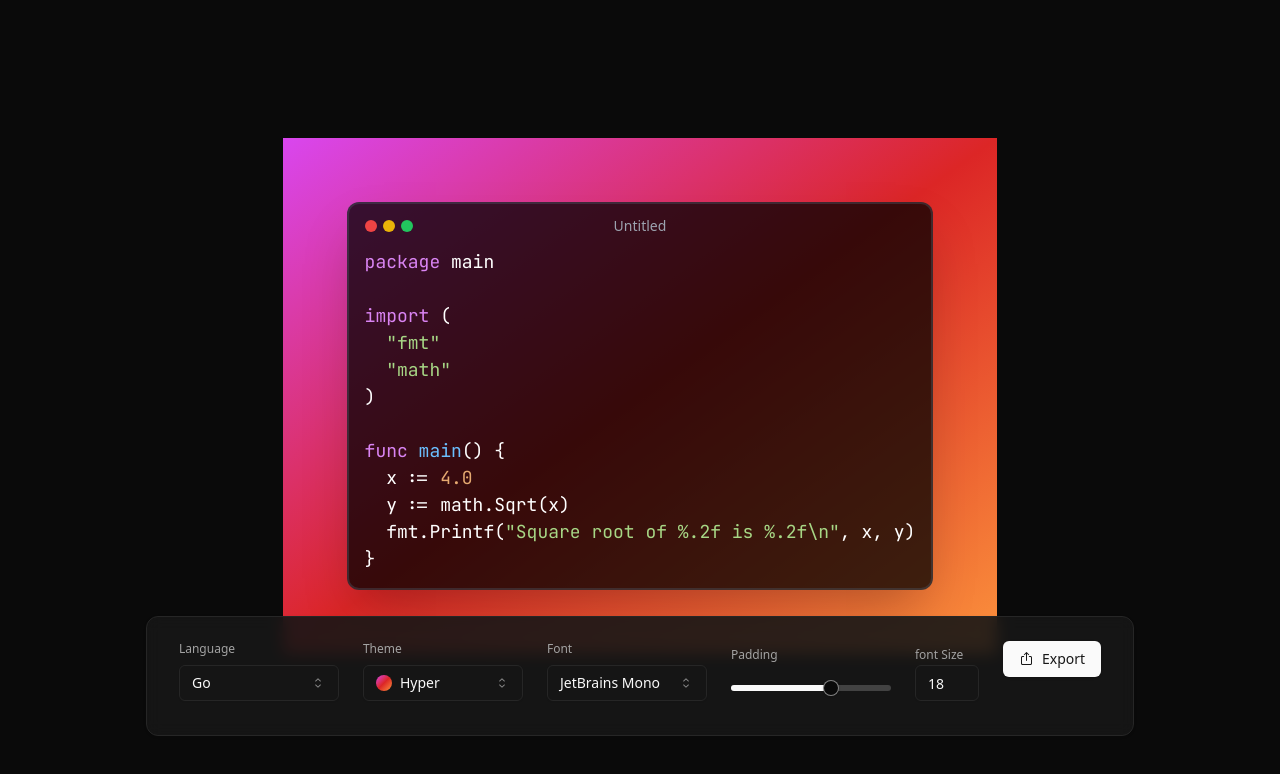
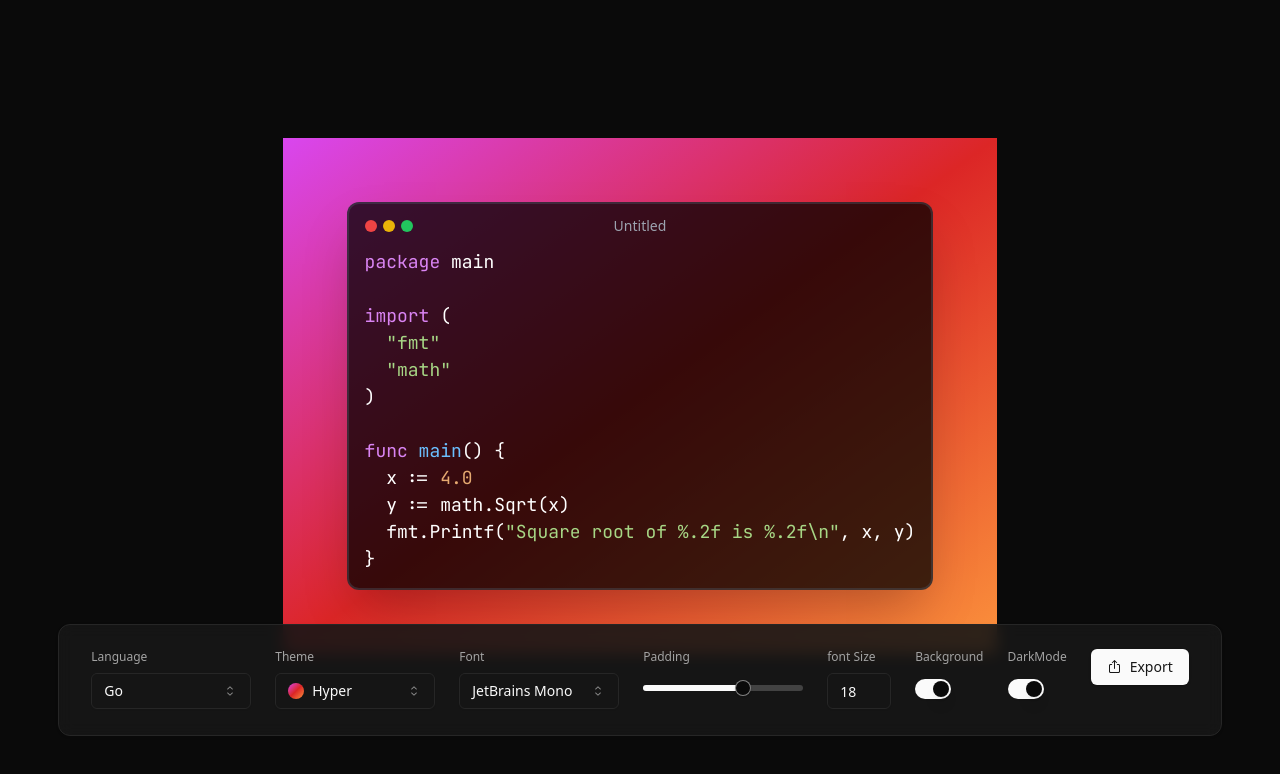
Before and after one commit to Erfan-Asadi/ray.so-clone, a React (Vite) app: page / in a window 1280 px wide. Shown: the top 774 px of the page. Built offline with nearby package versions, Linux system fonts and the light colour scheme.

Commit message:
add darkmode and background switches

```diff
--- a/src/App.jsx
+++ b/src/App.jsx
@@ -10,6 +10,8 @@ import LanguageSelect from "./components/controls/LanguageSelect";
 import FontSelect from "./components/controls/FontSelect";
 import FontSizeInput from "./components/controls/FontSizeInput";
 import PaddingSlider from "./components/controls/PaddingSlider";
+import BackgroundToggle from "./components/controls/BackgroundToggle";
+import DarkModeToggle from "./components/controls/DarkModeToggle";
 
 function App() {
   const { theme, padding, fontStyle, showBackground } = useStore();
@@ -59,6 +61,8 @@ function App() {
           <FontSelect />
           <PaddingSlider />
           <FontSizeInput />
+          <BackgroundToggle />
+          <DarkModeToggle />
           <ExportOptions targetRef={editorRef} />
         </CardContent>
       </Card>
--- /dev/null
+++ b/src/components/controls/BackgroundToggle.jsx
@@ -0,0 +1,21 @@
+import React from "react";
+import { Switch } from "../ui/switch";
+import useStore from "@/store";
+
+const BackgroundToggle = () => {
+    const {showBackground: showBg} = useStore();
+
+  return (
+    <div>
+      <label className="block mb-2 text-xs font-medium text-neutral-400">
+        Background
+      </label>
+      <Switch
+      className="my-1.5"
+      checked={showBg}
+      onCheckedChange={checked => useStore.setState({showBackground: checked})}/>
+    </div>
+  );
+};
+
+export default BackgroundToggle;
--- /dev/null
+++ b/src/components/controls/DarkModeToggle.jsx
@@ -0,0 +1,21 @@
+import React from "react";
+import { Switch } from "../ui/switch";
+import useStore from "@/store";
+
+const DarkModeToggle = () => {
+    const {darkMode} = useStore();
+
+  return (
+    <div>
+      <label className="block mb-2 text-xs font-medium text-neutral-400">
+        DarkMode
+      </label>
+      <Switch
+      className="my-1.5"
+      checked={darkMode}
+      onCheckedChange={darkMode => useStore.setState({darkMode})}/>
+    </div>
+  );
+};
+
+export default DarkModeToggle;
--- a/src/components/controls/FontSizeInput.jsx
+++ b/src/components/controls/FontSizeInput.jsx
@@ -6,7 +6,7 @@ const FontSizeInput = () => {
     const {fontSize} = useStore();
 
   return <div>
-    <label className="black mb-2 text-xs font-medium text-neutral-400">
+    <label className="block mb-2 text-xs font-medium text-neutral-400">
         font Size
     </label>
     <Input
--- a/src/components/controls/PaddingSlider.jsx
+++ b/src/components/controls/PaddingSlider.jsx
@@ -8,7 +8,7 @@ const PaddingSlider = () => {
 
   return (
     <div>
-      <label className="black mb-2 text-xs font-medium text-neutral-400">
+      <label className="block mb-2 text-xs font-medium text-neutral-400">
         Padding
       </label>
       <Slider
```
